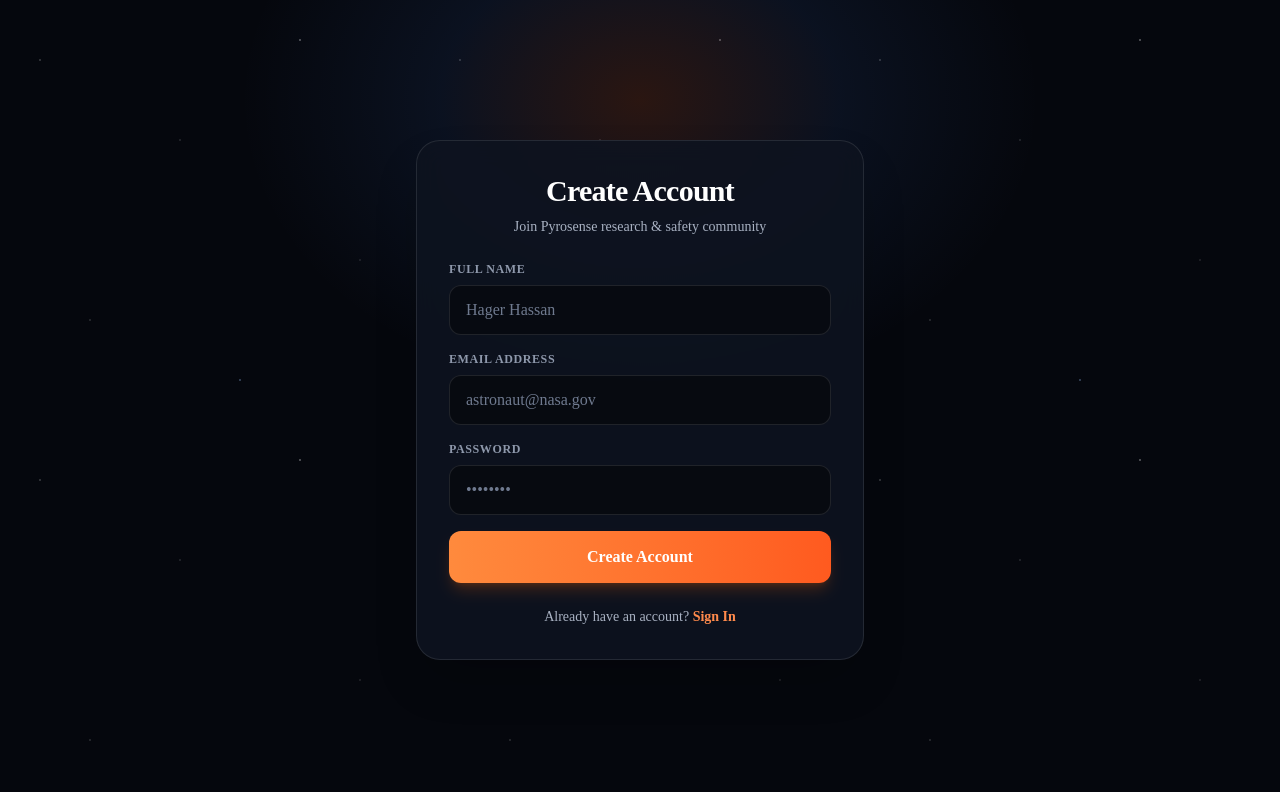
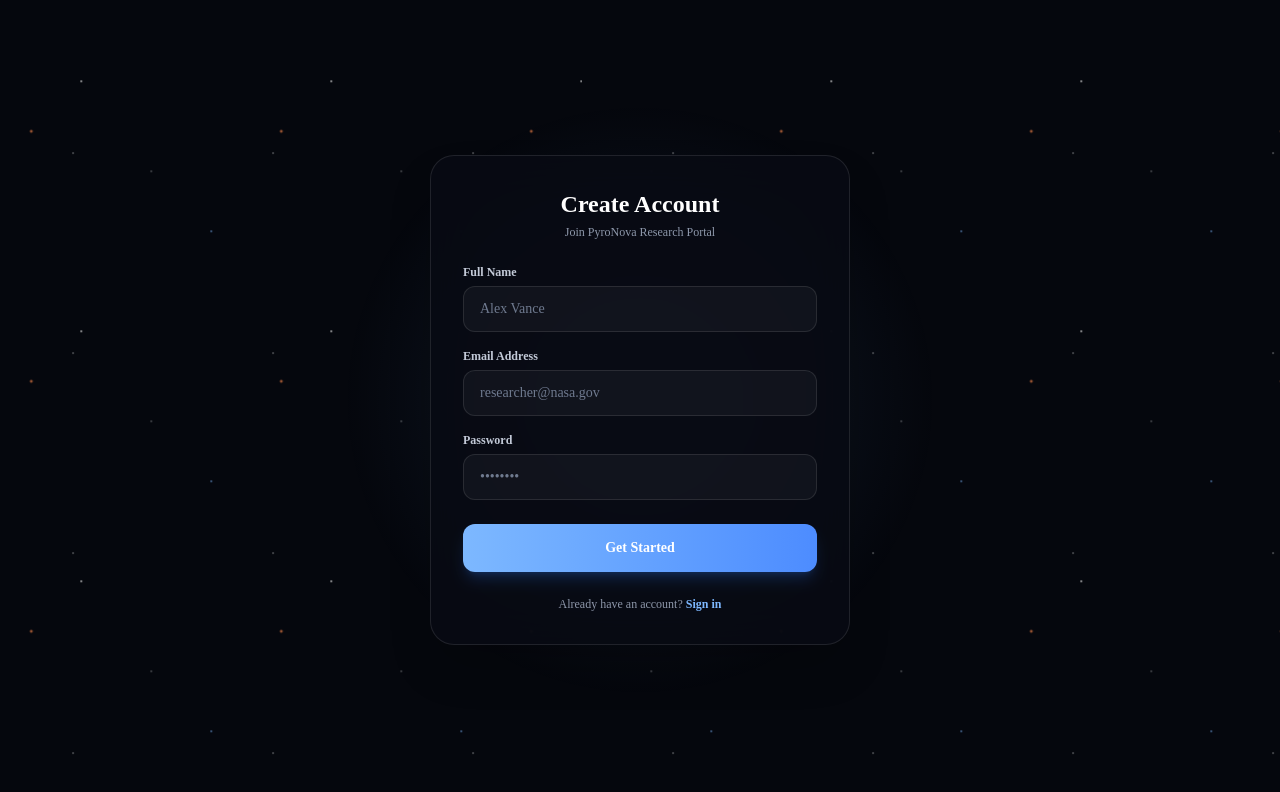
Before and after one commit to AfnanMohamed20/flame-in-freefall-pyro, a Next.js app: page /signup in a window 1280 px wide. Shown: the top 792 px of the page. Built offline with nearby package versions, Linux system fonts and the light colour scheme.

Commit message:
New Update

```diff
--- a/app/globals.css
+++ b/app/globals.css
@@ -1,40 +1,71 @@
 @import "tailwindcss";
 
 :root {
-  --background: #ffffff;
-  --foreground: #171717;
-}
-
-@theme inline {
-  --color-background: var(--background);
-  --color-foreground: var(--foreground);
-  --font-sans: var(--font-geist-sans);
-  --font-mono: var(--font-geist-mono);
-}
-
-@media (prefers-color-scheme: dark) {
-  :root {
-    --background: #0a0a0a;
-    --foreground: #ededed;
-  }
+  --background: #05070D;
+  --foreground: #EEF1F7;
 }
 
 body {
-  background: var(--background);
-  color: var(--foreground);
-  font-family: Arial, Helvetica, sans-serif;
+  background-color: #05070D !important;
+  color: #EEF1F7 !important;
+  font-family: 'Plus Jakarta Sans', Arial, sans-serif;
+  overflow-x: hidden;
+  position: relative;
+  min-height: 100vh;
 }
 
-/* خلفية النجوم والتأثيرات الحركية */
-.stars {
+body::before {
+  content: "";
+  position: fixed;
+  top: -50%;
+  left: -50%;
+  width: 200vw;
+  height: 200vh;
   background-image:
-    radial-gradient(1px 1px at 40px 60px, rgba(255,255,255,.55), transparent),
-    radial-gradient(1px 1px at 180px 140px, rgba(255,255,255,.35), transparent),
-    radial-gradient(1.5px 1.5px at 300px 40px, rgba(255,255,255,.5), transparent),
-    radial-gradient(1px 1px at 360px 260px, rgba(255,255,255,.3), transparent),
-    radial-gradient(1px 1px at 90px 320px, rgba(255,255,255,.4), transparent),
-    radial-gradient(1.5px 1.5px at 240px 380px, rgba(160,200,255,.5), transparent);
-  background-size: 420px 420px;
+    radial-gradient(1.5px 1.5px at 20px 30px, rgba(255, 255, 255, 0.95), transparent),
+    radial-gradient(1px 1px at 90px 120px, rgba(255, 255, 255, 0.7), transparent),
+    radial-gradient(1.5px 1.5px at 150px 180px, rgba(125, 184, 255, 0.8), transparent),
+    radial-gradient(2px 2px at 220px 80px, rgba(255, 138, 76, 0.9), transparent),
+    radial-gradient(1px 1px at 300px 100px, rgba(255, 255, 255, 0.8), transparent),
+    radial-gradient(1.5px 1.5px at 380px 240px, rgba(125, 184, 255, 0.6), transparent),
+    radial-gradient(1px 1px at 450px 350px, rgba(255, 255, 255, 0.7), transparent),
+    radial-gradient(2px 2px at 520px 150px, rgba(255, 255, 255, 0.9), transparent),
+    radial-gradient(1.5px 1.5px at 600px 200px, rgba(255, 255, 255, 0.85), transparent);
+  background-size: 250px 250px;
+  animation: move-stars 45s linear infinite;
+  pointer-events: none;
+  z-index: 0;
+}
+
+body::after {
+  content: "";
+  position: fixed;
+  top: -50%;
+  left: -50%;
+  width: 200vw;
+  height: 200vh;
+  background-image:
+    radial-gradient(1px 1px at 40px 80px, rgba(255, 255, 255, 0.8), transparent),
+    radial-gradient(1px 1px at 110px 250px, rgba(255, 255, 255, 0.6), transparent),
+    radial-gradient(1.5px 1.5px at 220px 290px, rgba(125, 184, 255, 0.7), transparent),
+    radial-gradient(1px 1px at 310px 190px, rgba(255, 138, 76, 0.7), transparent),
+    radial-gradient(1px 1px at 420px 80px, rgba(255, 255, 255, 0.85), transparent),
+    radial-gradient(1.5px 1.5px at 480px 140px, rgba(255, 255, 255, 0.9), transparent),
+    radial-gradient(1px 1px at 550px 320px, rgba(125, 184, 255, 0.5), transparent);
+  background-size: 200px 200px;
+  animation: move-stars-reverse 30s linear infinite;
+  pointer-events: none;
+  z-index: 0;
+}
+
+@keyframes move-stars {
+  0% { transform: translate(0, 0); }
+  100% { transform: translate(-400px, -400px); }
+}
+
+@keyframes move-stars-reverse {
+  0% { transform: translate(0, 0); }
+  100% { transform: translate(400px, 400px); }
 }
 
 @keyframes pulse-glow {
--- a/app/login/page.tsx
+++ b/app/login/page.tsx
@@ -1,53 +1,71 @@
+'use client';
+
 import Link from 'next/link';
+import { useRouter } from 'next/navigation';
+import { useState } from 'react';
+
 
 export default function LoginPage() {
+  const router = useRouter();
+  const [loading, setLoading] = useState(false);
+
+  const handleSubmit = (e: React.FormEvent) => {
+    e.preventDefault();
+    setLoading(true);
+
+    setTimeout(() => {
+      router.push('/dashboard');
+    }, 800);
+  };
+
   return (
-    <div className="stars min-h-screen flex items-center justify-center bg-[#05070D] text-[#EEF1F7] px-4 font-['Plus_Jakarta_Sans'] relative overflow-hidden">
+    <div className="min-h-screen bg-transparent text-[#EEF1F7] font-['Plus_Jakarta_Sans'] flex items-center justify-center p-6 relative overflow-x-hidden selection:bg-[#FF6A28] selection:text-white z-10 ">
 
-      {/* Background Glow Effect */}
-      <div className="absolute top-[-200px] left-1/2 w-[800px] h-[600px] -translate-x-1/2 bg-[radial-gradient(closest-side,rgba(255,106,40,0.15),rgba(77,140,255,0.08)_50%,rgba(5,7,13,0)_100%)] pointer-events-none" />
+      {/* Background Glow */}
+      <div className="absolute top-1/2 left-1/2 -translate-x-1/2 -translate-y-1/2 w-[600px] h-[600px] bg-[radial-gradient(ellipse,rgba(255,106,40,0.12),transparent_70%)] pointer-events-none" />
 
-      <div className="w-full max-w-md p-8 rounded-3xl bg-[#0E1320]/90 border border-white/10 backdrop-blur-md shadow-2xl space-y-6 relative z-10">
-        <div className="text-center space-y-2">
-          <h1 className="text-3xl font-bold font-['Space_Grotesk'] text-white tracking-tight">Welcome Back</h1>
-          <p className="text-sm text-[#A9B2C3]">Sign in to access Flame in Freefall platform</p>
+      <div className="w-full max-w-[420px] p-8 rounded-3xl bg-[#080B13]/90 border border-white/10 backdrop-blur-xl flex flex-col gap-6 shadow-2xl relative z-10">
+        <div className="flex flex-col gap-1 text-center">
+          <h1 className="m-0 font-['Space_Grotesk'] font-bold text-2xl text-white">Welcome back</h1>
+          <p className="m-0 text-xs text-[#8E98AB]">Access NASA Microgravity Research Platform</p>
         </div>
 
-        <form className="space-y-4">
-          <div>
-            <label className="block text-xs font-semibold text-[#8E98AB] uppercase tracking-wider mb-2">Email Address</label>
+        <form onSubmit={handleSubmit} className="flex flex-col gap-4">
+          <div className="flex flex-col gap-1.5">
+            <label className="text-xs font-semibold text-[#C3CAD8]">Email Address</label>
             <input
               type="email"
-              placeholder="astronaut@nasa.gov"
-              className="w-full px-4 py-3 rounded-xl bg-black/40 border border-white/10 text-white placeholder-[#6F7A8F] focus:outline-none focus:border-[#7DB8FF] transition-all"
               required
+              placeholder="researcher@nasa.gov"
+              className="w-full px-4 py-3 rounded-xl bg-white/[0.04] border border-white/10 text-sm text-white placeholder-[#6F7A8F] focus:outline-none focus:border-[#FF8A4C] transition-all"
             />
           </div>
 
-          <div>
-            <label className="block text-xs font-semibold text-[#8E98AB] uppercase tracking-wider mb-2">Password</label>
+          <div className="flex flex-col gap-1.5">
+            <label className="text-xs font-semibold text-[#C3CAD8]">Password</label>
             <input
               type="password"
+              required
               placeholder="••••••••"
-              className="w-full px-4 py-3 rounded-xl bg-black/40 border border-white/10 text-white placeholder-[#6F7A8F] focus:outline-none focus:border-[#7DB8FF] transition-all"
-              required
+              className="w-full px-4 py-3 rounded-xl bg-white/[0.04] border border-white/10 text-sm text-white placeholder-[#6F7A8F] focus:outline-none focus:border-[#FF8A4C] transition-all"
             />
           </div>
 
           <button
             type="submit"
-            className="w-full py-3.5 rounded-xl font-semibold text-white bg-gradient-to-r from-[#FF8A3D] to-[#FF5A1F] hover:brightness-110 shadow-lg shadow-orange-500/20 transition-all cursor-pointer"
+            disabled={loading}
+            className="mt-2 w-full py-3.5 px-4 rounded-xl bg-gradient-to-r from-[#FF8A3D] to-[#FF5A1F] text-white font-semibold text-sm shadow-lg shadow-orange-500/20 hover:brightness-110 active:scale-95 transition-all cursor-pointer border-0 flex items-center justify-center gap-2"
           >
-            Sign In
+            {loading ? 'Authenticating...' : 'Sign In to Dashboard'}
           </button>
         </form>
 
-        <p className="text-center text-sm text-[#A9B2C3]">
+        <div className="text-center text-xs text-[#8E98AB]">
           Don&apos;t have an account?{' '}
-          <Link href="/signup" className="text-[#FF8A4C] hover:text-[#FFB38A] font-semibold transition-colors">
-            Sign Up
+          <Link href="/signup" className="text-[#FF8A4C] font-semibold hover:underline">
+            Create account
           </Link>
-        </p>
+        </div>
       </div>
     </div>
   );
--- a/app/signup/page.tsx
+++ b/app/signup/page.tsx
@@ -1,63 +1,81 @@
+'use client';
+
 import Link from 'next/link';
+import { useRouter } from 'next/navigation';
+import { useState } from 'react';
 
-export default function SignUpPage() {
+export default function SignupPage() {
+  const router = useRouter();
+  const [loading, setLoading] = useState(false);
+
+  const handleSubmit = (e: React.FormEvent) => {
+    e.preventDefault();
+    setLoading(true);
+
+    setTimeout(() => {
+      router.push('/dashboard');
+    }, 800);
+  };
+
   return (
-    <div className="stars min-h-screen flex items-center justify-center bg-[#05070D] text-[#EEF1F7] px-4 py-12 font-['Plus_Jakarta_Sans'] relative overflow-hidden">
+    <div className="min-h-screen bg-transparent text-[#EEF1F7] font-['Plus_Jakarta_Sans'] flex items-center justify-center p-6 relative overflow-x-hidden selection:bg-[#FF6A28] selection:text-white z-10">
 
-      {/* Background Glow Effect */}
-      <div className="absolute top-[-200px] left-1/2 w-[800px] h-[600px] -translate-x-1/2 bg-[radial-gradient(closest-side,rgba(255,106,40,0.15),rgba(77,140,255,0.08)_50%,rgba(5,7,13,0)_100%)] pointer-events-none" />
+      {/* Background Glow */}
+      <div className="absolute top-1/2 left-1/2 -translate-x-1/2 -translate-y-1/2 w-[600px] h-[600px] bg-[radial-gradient(ellipse,rgba(125,184,255,0.12),transparent_70%)] pointer-events-none" />
 
-      <div className="w-full max-w-md p-8 rounded-3xl bg-[#0E1320]/90 border border-white/10 backdrop-blur-md shadow-2xl space-y-6 relative z-10">
-        <div className="text-center space-y-2">
-          <h1 className="text-3xl font-bold font-['Space_Grotesk'] text-white tracking-tight">Create Account</h1>
-          <p className="text-sm text-[#A9B2C3]">Join Pyrosense research & safety community</p>
+      <div className="w-full max-w-[420px] p-8 rounded-3xl bg-[#080B13]/90 border border-white/10 backdrop-blur-xl flex flex-col gap-6 shadow-2xl relative z-10">
+
+        <div className="flex flex-col gap-1 text-center">
+          <h1 className="m-0 font-['Space_Grotesk'] font-bold text-2xl text-white">Create Account</h1>
+          <p className="m-0 text-xs text-[#8E98AB]">Join PyroNova Research Portal</p>
         </div>
 
-        <form className="space-y-4">
-          <div>
-            <label className="block text-xs font-semibold text-[#8E98AB] uppercase tracking-wider mb-2">Full Name</label>
+        <form onSubmit={handleSubmit} className="flex flex-col gap-4">
+          <div className="flex flex-col gap-1.5">
+            <label className="text-xs font-semibold text-[#C3CAD8]">Full Name</label>
             <input
               type="text"
-              placeholder="Hager Hassan"
-              className="w-full px-4 py-3 rounded-xl bg-black/40 border border-white/10 text-white placeholder-[#6F7A8F] focus:outline-none focus:border-[#7DB8FF] transition-all"
               required
+              placeholder="Alex Vance"
+              className="w-full px-4 py-3 rounded-xl bg-white/[0.04] border border-white/10 text-sm text-white placeholder-[#6F7A8F] focus:outline-none focus:border-[#7DB8FF] transition-all"
             />
           </div>
 
-          <div>
-            <label className="block text-xs font-semibold text-[#8E98AB] uppercase tracking-wider mb-2">Email Address</label>
+          <div className="flex flex-col gap-1.5">
+            <label className="text-xs font-semibold text-[#C3CAD8]">Email Address</label>
             <input
               type="email"
-              placeholder="astronaut@nasa.gov"
-              className="w-full px-4 py-3 rounded-xl bg-black/40 border border-white/10 text-white placeholder-[#6F7A8F] focus:outline-none focus:border-[#7DB8FF] transition-all"
               required
+              placeholder="researcher@nasa.gov"
+              className="w-full px-4 py-3 rounded-xl bg-white/[0.04] border border-white/10 text-sm text-white placeholder-[#6F7A8F] focus:outline-none focus:border-[#7DB8FF] transition-all"
             />
           </div>
 
-          <div>
-            <label className="block text-xs font-semibold text-[#8E98AB] uppercase tracking-wider mb-2">Password</label>
+          <div className="flex flex-col gap-1.5">
+            <label className="text-xs font-semibold text-[#C3CAD8]">Password</label>
             <input
               type="password"
+              required
               placeholder="••••••••"
-              className="w-full px-4 py-3 rounded-xl bg-black/40 border border-white/10 text-white placeholder-[#6F7A8F] focus:outline-none focus:border-[#7DB8FF] transition-all"
-              required
+              className="w-full px-4 py-3 rounded-xl bg-white/[0.04] border border-white/10 text-sm text-white placeholder-[#6F7A8F] focus:outline-none focus:border-[#7DB8FF] transition-all"
             />
           </div>
 
           <button
             type="submit"
-            className="w-full py-3.5 rounded-xl font-semibold text-white bg-gradient-to-r from-[#FF8A3D] to-[#FF5A1F] hover:brightness-110 shadow-lg shadow-orange-500/20 transition-all cursor-pointer"
+            disabled={loading}
+            className="mt-2 w-full py-3.5 px-4 rounded-xl bg-gradient-to-r from-[#7DB8FF] to-[#4D8CFF] text-white font-semibold text-sm shadow-lg shadow-blue-500/20 hover:brightness-110 active:scale-95 transition-all cursor-pointer border-0 flex items-center justify-center gap-2"
           >
-            Create Account
+            {loading ? 'Creating Account...' : 'Get Started'}
           </button>
         </form>
 
-        <p className="text-center text-sm text-[#A9B2C3]">
+        <div className="text-center text-xs text-[#8E98AB]">
           Already have an account?{' '}
-          <Link href="/login" className="text-[#FF8A4C] hover:text-[#FFB38A] font-semibold transition-colors">
-            Sign In
+          <Link href="/login" className="text-[#7DB8FF] font-semibold hover:underline">
+            Sign in
           </Link>
-        </p>
+        </div>
       </div>
     </div>
   );
```
Also changed, not shown: app/chat/page.tsx (+32 -8 lines), app/components/Logo.tsx (added, +66 -0 lines), app/dashboard/page.tsx (+56 -54 lines), app/guidelines/page.tsx (+36 -18 lines), app/page.tsx (+30 -24 lines).
